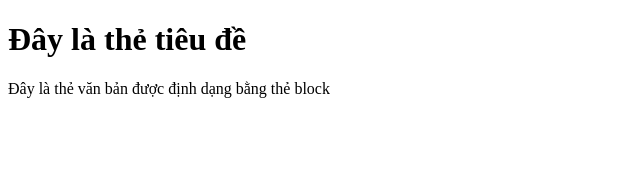
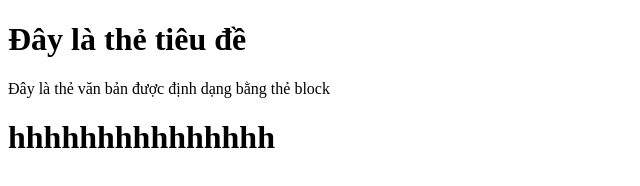
Before and after one commit to hieu2005hieu/md1--V3.0--M1--session-HTML-basic, a plain HTML site: page index.html in a window 1280 px wide. Shown: the whole page, without its empty margins (0-640 px from the left). Drawn offline with Linux system fonts and the light colour scheme.

Commit message:
hhhhhhhh

```diff
--- a/index.html
+++ b/index.html
@@ -7,5 +7,6 @@
 <body>
 <h1>Đây là thẻ tiêu đề</h1>
 <p>Đây là thẻ văn bản được định dạng bằng thẻ block</p>
+<h1>hhhhhhhhhhhhhhh</h1>
 </body>
 </html>
```
